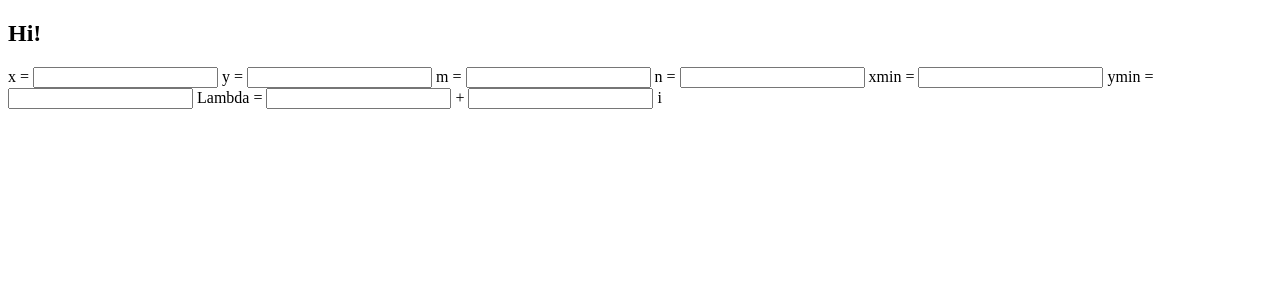
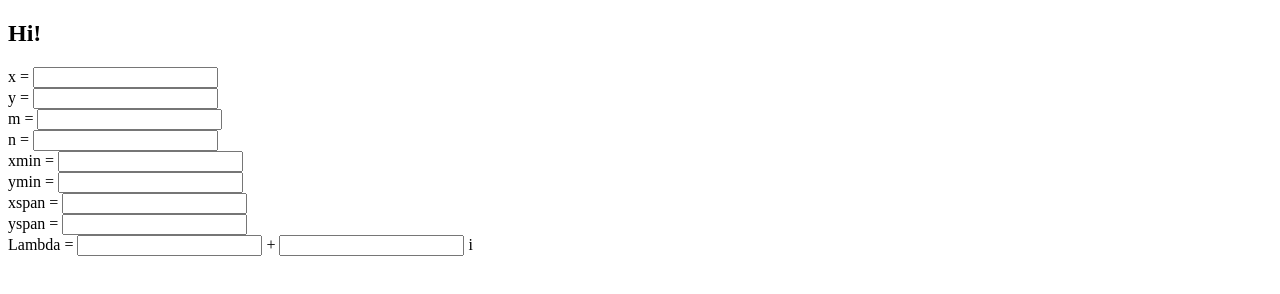
Before and after one commit to rortian/rortian.github.com, a plain HTML site: page fractal-client.html in a window 1280 px wide. Drawn offline with Linux system fonts and the light colour scheme; some packages are replaced by stand-ins of ours; a script that the page names is missing.

Commit message:
Trying out the spans

```diff
--- a/fractal-client.html
+++ b/fractal-client.html
@@ -50,12 +50,14 @@ FractalClientController.$inject = ['$resource']
     <div ng:controller="FractalClientController">
       <h2 ng:init="defs()">Hi!</h2>
       <div ng:init="fetch()"></div>
-      x = <input name="x" type="text" ng:validate="integer:1:3000" />
-      y = <input name="y" type="text" ng:validate="integer:1:3000" />
-      m = <input name="m" type="text" ng:validate="integer:1:10" />
-      n = <input name="n" type="text" ng:validate="integer:1:10" />
-      xmin = <input name="xmin" type="text" ng:validate="number:-3:3" />
-      ymin = <input name="ymin" type="text" ng:validate="number:-3:3" />
+      x = <input name="x" type="text" ng:validate="integer:1:3000" /><br/>
+      y = <input name="y" type="text" ng:validate="integer:1:3000" /><br/>
+      m = <input name="m" type="text" ng:validate="integer:1:10" /><br/>
+      n = <input name="n" type="text" ng:validate="integer:1:10" /><br/>
+      xmin = <input name="xmin" type="text" ng:validate="number:-3:3" /><br/>
+      ymin = <input name="ymin" type="text" ng:validate="number:-3:3" /><br/>
+      xspan = <input name="xspan" type="text" ng:validate="number:1e-8:6" /><br/>
+      yspan = <input name="yspan" type="text" ng:validate="number:1e-8:6" /><br/>
       Lambda = <input name="real_lambda" type="text" ng:validate="number:-30:30" /> +
                <input name="imag_lambda" type="text" ng:validate="number:-30:30" /> i <br/>
       <img ng:src="{{fractal.url}}" />
```
